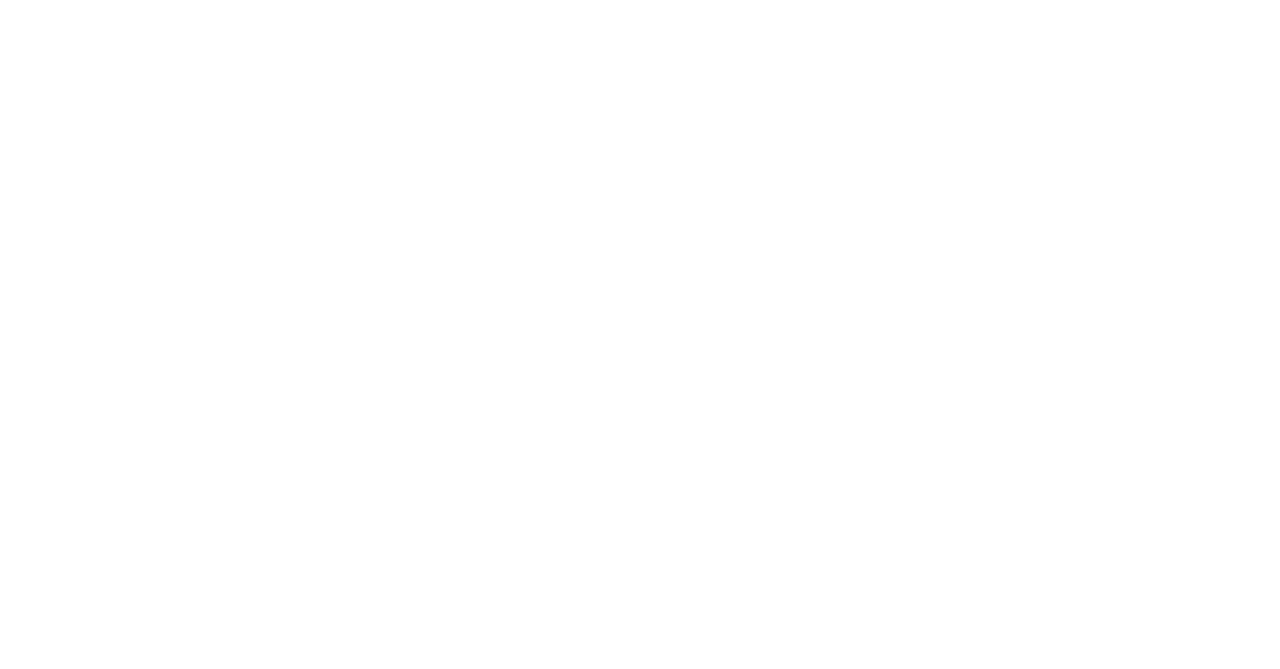
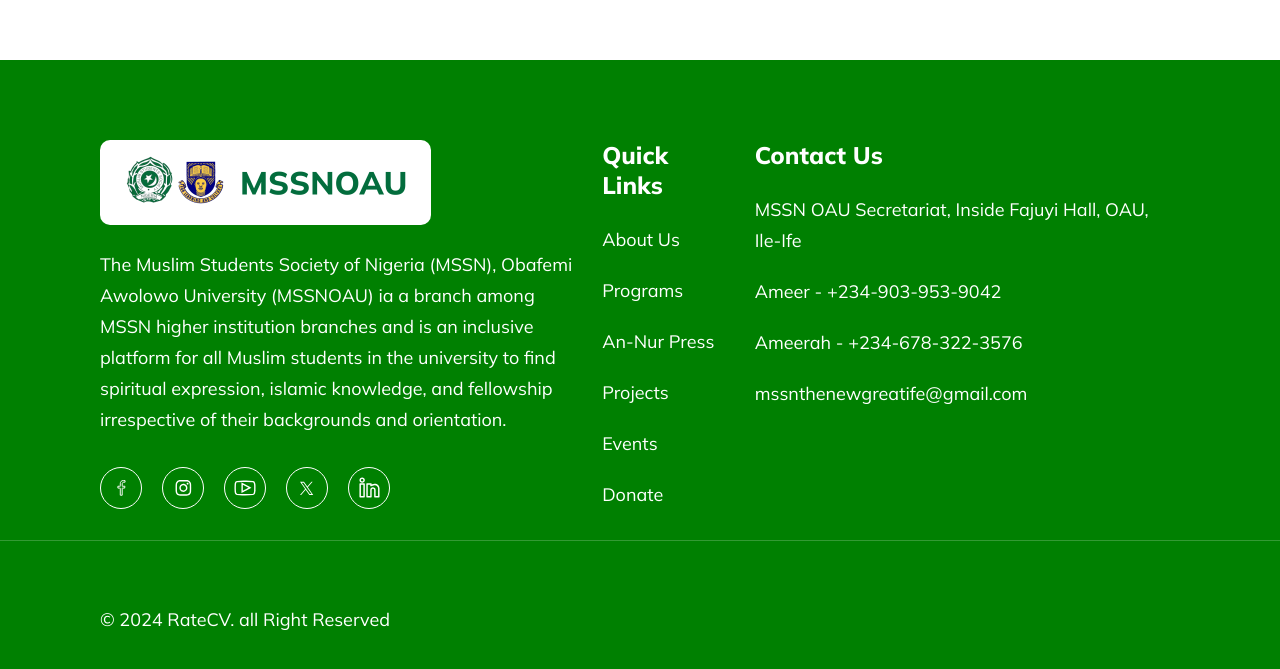
Before and after one commit to MSSNOAU/frontend, a Next.js app: page / in a window 1280 px wide. Shown: the part 519-1188 px from the top of the page. Before the commit the page ends 800 px from the top, so only its background shows below. Built offline with nearby package versions, Linux system fonts and the light colour scheme.

Commit message:
feat: complete footer

```diff
--- /dev/null
+++ b/src/components/Footer/Footer.module.scss
@@ -0,0 +1,112 @@
+@import "../../shared/styles/shared.module";
+@import "../../shared/styles/variables.modules";
+
+$max-width: pxToRem(1500);
+
+
+.footer {
+  background-color: $green;
+
+  p, a {
+    @include font(pxToRem(18), 400, $white);
+    line-height: 31px;
+  }
+
+  .top {
+    padding: 80px 100px 30px 100px;
+    max-width: $max-width;
+    display: flex;
+    gap: 25px;
+    justify-content: space-between;
+    margin: 0 auto;
+
+    @include responsive_mb {
+      display: block;
+      padding: 80px 20px 30px 20px;
+    }
+
+    .about {
+      .logoContainer {
+        border-radius: 10px;
+        background-color: $white;
+        height: pxToRem(84.99);
+        width: pxToRem(331);
+        position: relative;
+        @include CenterItemFlex;
+
+        img {
+          object-fit: contain;
+        }
+      }
+
+      > p {
+        margin: 24px 0 32px 0;
+        max-width: pxToRem(500);
+
+        @include responsive_mb {
+          max-width: none;
+        }
+      }
+
+      .socials {
+        display: flex;
+        justify-content: flex-start;
+        align-items: center;
+
+        @include responsive_mb {
+          margin-bottom: 30px;
+        }
+
+        a {
+          width: pxToRem(42);
+          height: pxToRem(42);
+          border-radius: 100000px;
+          border: 1px solid $white;
+          display: block;
+          @include CenterItemFlex;
+
+          &:not(:last-of-type) {
+            margin-right: 20px;
+          }
+        }
+      }
+    }
+
+    .shortcut, .contact {
+      h3 {
+        @include font(pxToRem(24), 800, $white);
+        margin-bottom: 24px;
+      }
+
+      p, a {
+        display: block;
+
+        &:not(:last-of-type) {
+          margin-bottom: 20px;
+        }
+      }
+    }
+
+    .shortcut {
+      @include responsive_mb {
+        margin-bottom: 30px;
+      }
+    }
+  }
+
+  hr {
+    border: 0;
+    border-bottom: 1px solid rgba($white, 0.2);
+  }
+
+  .b {
+    max-width: $max-width;
+    padding: 63px 100px 40px 100px;
+    margin: 0 auto;
+
+    @include responsive_mb {
+      display: block;
+      padding: 20px;
+    }
+  }
+}
--- /dev/null
+++ b/src/components/Footer/Footer.tsx
@@ -0,0 +1,116 @@
+import React from "react";
+import Image from 'next/image';
+import { CONTACT_DETAILS, SOCIAL_LINKS } from "@/src/shared/constants";
+import XIcon from "@/public/icons/svgs/x.svg"
+import FacebookIcon from "@/public/icons/svgs/facebook.svg"
+import InstagramIcon from "@/public/icons/svgs/instagram.svg"
+import YoutubeIcon from "@/public/icons/svgs/youtube.svg";
+import LinkedInIcon from "@/public/icons/svgs/linkedin.svg";
+import Logo from "@/public/icons/images/logo-txt.png";
+import styles from "./Footer.module.scss";
+import Link from "next/link";
+
+const Footer = () => {
+  const quickLinks = [
+    {
+      label: "About Us",
+      href: "/",
+    },
+    {
+      label: "Programs",
+      href: "/",
+    },
+    {
+      label: "An-Nur Press",
+      href: "/",
+    },
+    {
+      label: "Projects",
+      href: "/",
+    },
+    {
+      label: "Events",
+      href: "/",
+    },
+    {
+      label: "Donate",
+      href: "/",
+    },
+  ];
+
+  const socialDets = [
+    {
+      logo: <FacebookIcon height={24} />,
+      href: SOCIAL_LINKS.x.url,
+    },
+    {
+      logo:  <InstagramIcon height={24} />,
+      href: SOCIAL_LINKS.instagram.url,
+    },
+    {
+      logo:  <YoutubeIcon height={24} />,
+      href: SOCIAL_LINKS.youtube.url,
+    },
+    {
+      logo:  <XIcon height={24} />,
+      href: SOCIAL_LINKS.x.url,
+    },
+    {
+      logo:  <LinkedInIcon height={24} />,
+      href: SOCIAL_LINKS.linkedIn.url,
+    },
+  ];
+
+  return (
+    <div className={styles.footer}>
+      <div className={styles.top}>
+        <div className={styles.about}>
+          <div className={styles.logoContainer}>
+            <Image
+              src={Logo}
+              alt="MSSNOAU logo"
+              width={285}
+              height={52.99}
+            />
+          </div>
+
+          <p>
+            The Muslim Students Society of Nigeria (MSSN), Obafemi Awolowo University (MSSNOAU) ia a branch among MSSN higher institution branches and is an inclusive platform for all Muslim students in the university to find spiritual expression, islamic knowledge, and fellowship irrespective of their backgrounds and orientation.
+          </p>
+
+          <div className={styles.socials}>
+            {socialDets.map((s) => (
+              <a key={s.href} target="_blank" href={s.href}>
+                {s.logo}
+              </a>
+            ))}
+          </div>
+        </div>
+
+        <div className={styles.shortcut}>
+          <h3>Quick Links</h3>
+          {quickLinks.map((q) => (
+            <Link key={q.label} className={styles.label} href={q.href}>{q.label}</Link>
+          ))}
+        </div>
+
+        <div className={styles.contact}>
+          <h3>Contact Us</h3>
+
+          <p>{CONTACT_DETAILS.address}</p>
+          <p>Ameer - {CONTACT_DETAILS.ameerPhone}</p>
+          <p>Ameerah - {CONTACT_DETAILS.ameerahPhone}</p>
+          <p>{CONTACT_DETAILS.email}</p>
+        </div>
+      </div>
+
+      <hr />
+
+      <div className={styles.b}>
+        <p>© 2024 RateCV. all Right Reserved </p>
+      </div>
+    </div>
+ );
+}
+
+export default Footer;
--- /dev/null
+++ b/src/components/HomePage/HomePage.module.scss
@@ -0,0 +1,3 @@
+.random {
+  height: 50vh;
+}
--- a/src/components/HomePage/HomePage.tsx
+++ b/src/components/HomePage/HomePage.tsx
@@ -1,9 +1,14 @@
 import React from "react";
 import InfoBar from "../NavBar/NavBar";
+import Footer from "../Footer/Footer";
+import styles from './HomePage.module.scss';
+
 
 const HomePage = () => {
   return <>
     <InfoBar />
+    <div className={styles.random} />
+    <Footer />
   </>
 }
 
--- a/src/components/NavBar/NavBar.tsx
+++ b/src/components/NavBar/NavBar.tsx
@@ -2,7 +2,7 @@
 
 import React, { useState } from "react";
 import Image from 'next/image';
-import styles from './NavBar.module.scss';
+import { CONTACT_DETAILS, SOCIAL_LINKS } from "@/src/shared/constants";
 import CallIcon from "@/public/icons/svgs/phone.svg"
 import WhatsappIcon from "@/public/icons/svgs/whatsapp.svg"
 import XIcon from "@/public/icons/svgs/x.svg"
@@ -13,6 +13,7 @@ import HamburgerIcon from "@/public/icons/svgs/hamburger.svg"
 import CloseIcon from "@/public/icons/svgs/close-t1.svg"
 import Logo from "@/public/icons/images/logo-txt.png";
 import NavBarMenu from "./NavBarMenu/NavBarMenu";
+import styles from './NavBar.module.scss';
 
 {/* Some infos here should eventually be fetched from the backend */}
 const NavBar = () => {
@@ -28,23 +29,23 @@ const NavBar = () => {
               <span className={styles.contact}>
                 <CallIcon height={17} />
                 <WhatsappIcon height={17} />
-                <p>+234-903-953-9042 / +234-678-322-3576</p>
+                <p>{CONTACT_DETAILS.ameerPhone} / {CONTACT_DETAILS.ameerahPhone}</p>
               </span>
             </div>
 
             <div className={styles.r}>
               <span className={styles.contact}>
                 <XIcon height={17} />
-                <p>@mssngreatife1</p>
+                <p>{SOCIAL_LINKS.x.name}</p>
               </span>
               <span className={styles.contact}>
                 <FacebookIcon height={17} />
                 <InstagramIcon height={17} />
-                <p>@MSSN_OAU</p>
+                <p>{SOCIAL_LINKS.facebook.name}</p>
               </span>
               <span className={styles.contact}>
                 <MailIcon height={17} />
-                <p>mssnthenewgreatife@gmail.com</p>
+                <p>{CONTACT_DETAILS.email}</p>
               </span>
             </div>
           </div>
@@ -160,21 +161,21 @@ const NavBar = () => {
               <span className={styles.contact}>
                 <CallIcon height={13} />
                 <WhatsappIcon height={13} />
-                <p>+234-903-953-9042 / +234-678-322-3576</p>
+                <p>{CONTACT_DETAILS.ameerPhone} / {CONTACT_DETAILS.ameerahPhone}</p>
               </span>
 
               <span className={styles.contact}>
                 <XIcon height={13} />
-                <p>@mssngreatife1</p>
+                <p>{SOCIAL_LINKS.x.name}</p>
               </span>
               <span className={styles.contact}>
                 <FacebookIcon height={13} />
                 <InstagramIcon height={13} />
-                <p>@MSSN_OAU</p>
+                <p>{SOCIAL_LINKS.facebook.name}</p>
               </span>
               <span className={styles.contact}>
                 <MailIcon height={13} />
-                <p>mssnthenewgreatife@gmail.com</p>
+                <p>{CONTACT_DETAILS.email}</p>
               </span>
             </div>
           </div>
--- /dev/null
+++ b/src/shared/constants.tsx
@@ -0,0 +1,29 @@
+export const CONTACT_DETAILS = {
+  address: "MSSN OAU Secretariat, Inside Fajuyi Hall, OAU, Ile-Ife",
+  ameerPhone: "+234-903-953-9042",
+  ameerahPhone: "+234-678-322-3576",
+  email: "mssnthenewgreatife@gmail.com",
+}
+
+export const SOCIAL_LINKS = {
+  facebook: {
+    name: "@MSSN_OAU",
+    url: "/"
+  },
+  instagram: {
+    name: "@MSSN_OAU",
+    url: "/"
+  },
+  youtube: {
+    name: "@MSSN_OAU",
+    url: "/"
+  },
+  x: {
+    name: "@mssngreatife1",
+    url: "/"
+  },
+  linkedIn: {
+    name: "@MSSN_OAU",
+    url: "/"
+  },
+}
--- a/src/shared/styles/shared.module.scss
+++ b/src/shared/styles/shared.module.scss
@@ -23,7 +23,7 @@
 }
 
 @mixin responsive_mb {
-  @media (max-width: 600px) {
+  @media (max-width: 768px) {
     @content;
   }
 }
```
